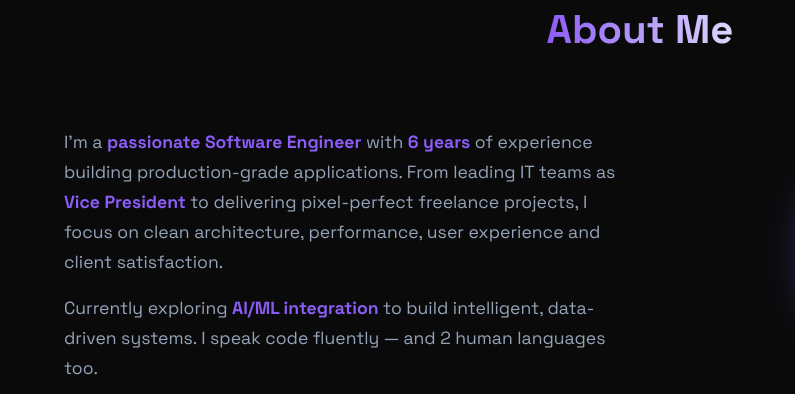
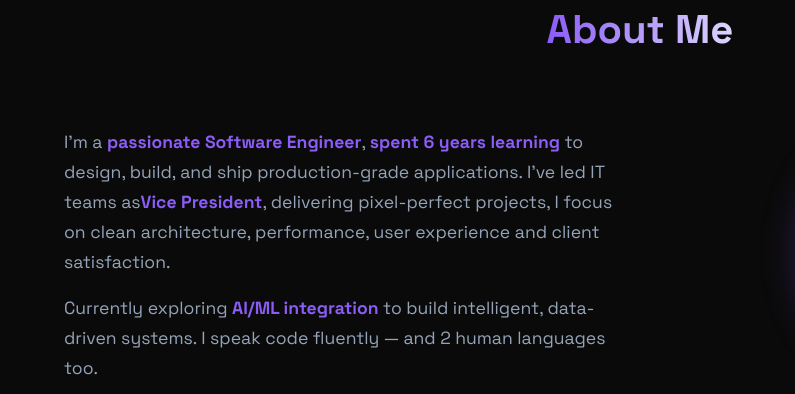
Before and after one commit to malek200-mohammed/Malek-s-Portfolio, a plain HTML site: page index.html in a window 1280 px wide. Shown: the part 900-1294 px from the top of the page, 0-795 px from the left. Drawn offline with nearby package versions, Linux system fonts and the light colour scheme.

Commit message:
Update index.html

```diff
--- a/index.html
+++ b/index.html
@@ -412,8 +412,8 @@
       <div class="about-grid">
         <div class="about-text">
           <p>
-            I'm a <strong>passionate Software Engineer</strong> with <strong>6 years</strong> of experience building production-grade applications.
-            From leading IT teams as <strong>Vice President</strong> to delivering pixel-perfect freelance projects, I focus on clean architecture, performance, user experience and client satisfaction.
+            I'm a <strong>passionate Software Engineer</strong>, <strong>spent 6 years learning</strong> to design, build, and ship production-grade applications.
+            I’ve led IT teams as<strong>Vice President</strong>, delivering pixel-perfect projects, I focus on clean architecture, performance, user experience and client satisfaction.
           </p>
           <p style="margin-top: 1rem;">
             Currently exploring <strong>AI/ML integration</strong> to build intelligent, data-driven systems. I speak code fluently — and 2 human languages too.
```
